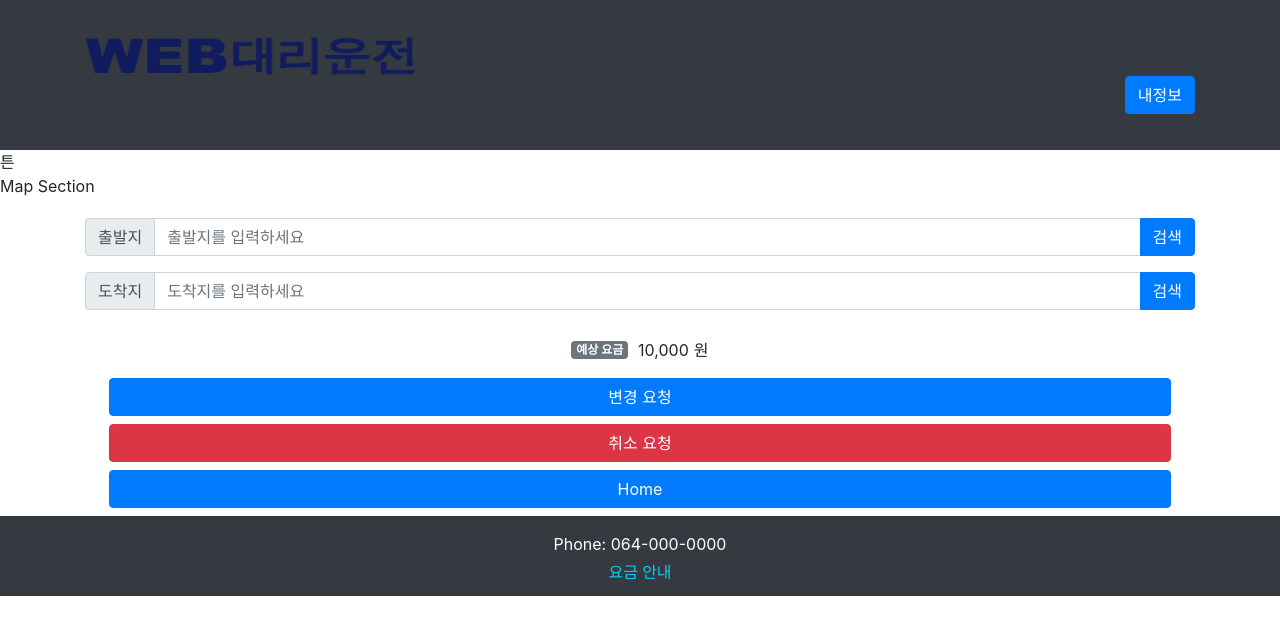
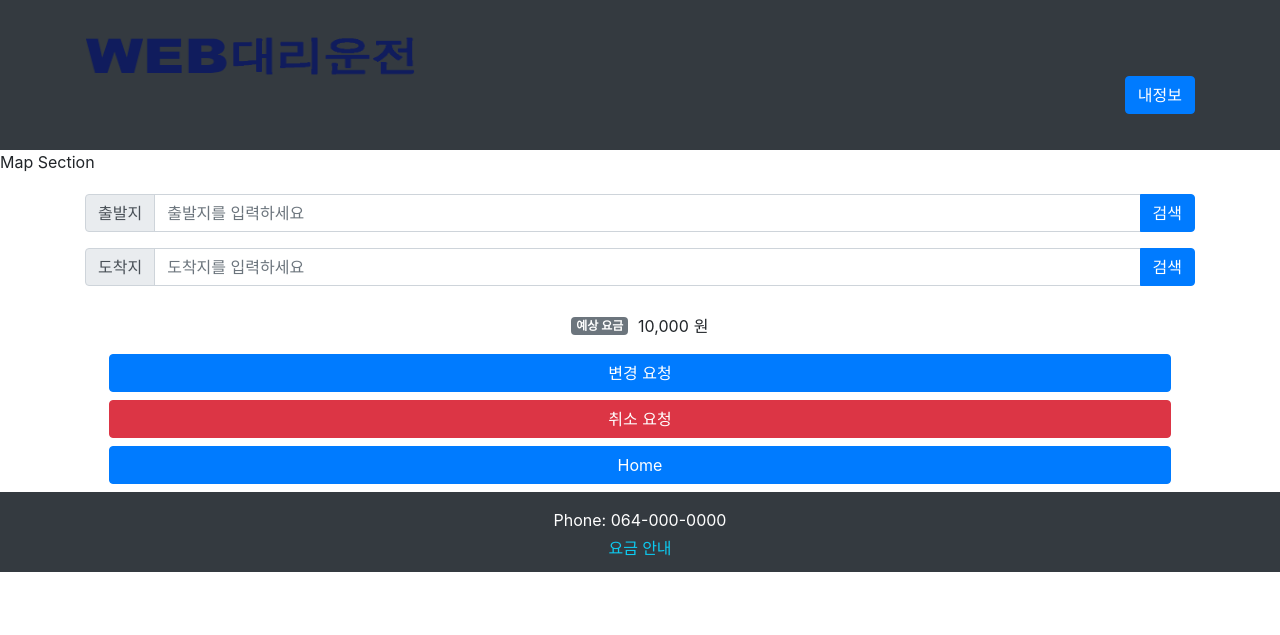
Before and after one commit to ryu-hyus/call_driver_project, a Django app: page /customer/orderchange/ in a window 1280 px wide. Shown: the top 635 px of the page. Run offline with Django 4.2, Linux system fonts and the light colour scheme; some libraries are stand-ins or nearby versions.

Commit message:
튼 삭제

```diff
--- a/calldriverapp/templates/customer/layout/header.html
+++ b/calldriverapp/templates/customer/layout/header.html
@@ -8,4 +8,3 @@
     </div>
   </div>
 </header>
-튼
```
